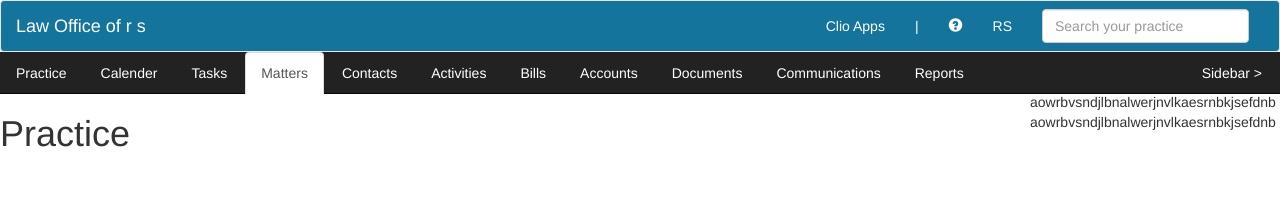
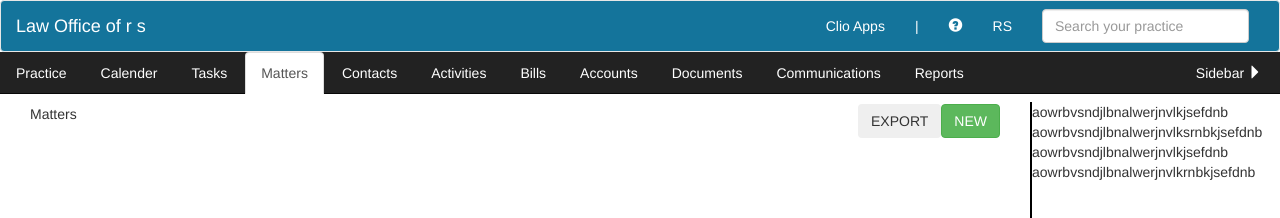
Before and after one commit to tanmayrajani/jpg2html, a plain HTML site: page index.html in a window 1280 px wide. Shown: the top 218 px of the page. Drawn offline with Linux system fonts and the light colour scheme.

Commit message:
started main division

```diff
--- a/css/simple-sidebar.css
+++ b/css/simple-sidebar.css
@@ -87,6 +87,43 @@
  	padding: 0px;
 }
 
+
+
+
+.navbar{
+  margin-bottom: 0px;
+}
+.navbar-default{
+  color: white;
+  background-color: #14749b;
+}
+.navbar-default .navbar-nav>li>a,.navbar-default .navbar-brand,.nav-tabs>li>a {
+  color: white;
+}
+.n3{
+  width: 100%;
+}
+#sidebar-wrapper{
+	z-index:1001;
+	border-left: 2px solid black;
+}
+.n3>li>a:hover {
+  color: wheat;
+  background-color: inherit;
+}
+#my-tab-content{
+	margin-right: 250px;
+}
+.just-for-toggle{
+	margin-right: 0px;
+}
+.row{
+	margin-left: 20px;
+	margin-right: 20px;
+	padding: 10px 10px;
+}
+
+
 @media(min-width:768px) {
     #wrapper {
 
@@ -98,6 +135,7 @@
 
     #sidebar-wrapper {
         width: 250px;
+		margin-top: 50px;
     }
 
     #wrapper.toggled #sidebar-wrapper {
--- a/index.html
+++ b/index.html
@@ -7,27 +7,6 @@
     <title>Bootstrap 101 Template</title>
     <link href="css/bootstrap.min.css" rel="stylesheet">
 	<link href="css/simple-sidebar.css" rel="stylesheet">
-
-	  <style>
-		  .navbar{
-			  margin-bottom: 0px;
-		  }
-		  .navbar-default{
-			  color: white;
-			  background-color: #14749b;
-		  }
-		  .navbar-default .navbar-nav>li>a,.navbar-default .navbar-brand,.nav-tabs>li>a {
-			  color: white;
-		  }
-		  .n3{
-			  z-index: 1001;
-			  width: 100%;
-		  }
-		  .n3>li>a:hover {
-			  color: wheat;
-			  background-color: inherit;
-		  }
-	  </style>
   </head>
   <body>
 	  <nav class="navbar n2 navbar-default">
@@ -66,10 +45,10 @@
 
         <!-- Sidebar -->
         <div id="sidebar-wrapper">
-			aowrbvsndjlbnalwerjnvlkaesrnbkjsefdnb<br>
-			aowrbvsndjlbnalwerjnvlkaesrnbkjsefdnb<br>
-			aowrbvsndjlbnalwerjnvlkaesrnbkjsefdnb<br>
-			aowrbvsndjlbnalwerjnvlkaesrnbkjsefdnb<br>
+			aowrbvsndjlbnalwerjnvlkjsefdnb<br>
+			aowrbvsndjlbnalwerjnvlksrnbkjsefdnb<br>
+			aowrbvsndjlbnalwerjnvlkjsefdnb<br>
+			aowrbvsndjlbnalwerjnvlkrnbkjsefdnb<br>
             <ul class="sidebar-nav">
 
 
@@ -83,7 +62,7 @@
 
 
 
-				<ul id="tabs" class="nav nav-tabs navbar-inverse n3" data-tabs="tabs">
+		<ul id="tabs" class="nav nav-tabs navbar-inverse n3" data-tabs="tabs">
 			<li><a href="#practice" data-toggle="tab">Practice</a></li>
 			<li><a href="#calender" data-toggle="tab">Calender</a></li>
 			<li><a href="#tasks" data-toggle="tab">Tasks</a></li>
@@ -95,10 +74,13 @@
 			<li><a href="#docunments" data-toggle="tab">Documents</a></li>
 			<li><a href="#communications" data-toggle="tab">Communications</a></li>
 			<li><a href="#reports" data-toggle="tab">Reports</a></li>
-			<li class="pull-right"><a href="#menu-toggle" id="menu-toggle">Sidebar ></a></li>
+			<li class="pull-right">
+				<a href="#menu-toggle" id="menu-toggle">
+					Sidebar <span class="glyphicon glyphicon-triangle-right" aria-hidden="true"></span>
+				</a></li>
 		</ul>
 	  	<div id="my-tab-content" class="tab-content">
-			<div class="tab-pane active" id="practice">
+			<div class="tab-pane" id="practice">
 				<h1>Practice</h1>
 			</div>
 			<div class="tab-pane" id="calender">
@@ -107,8 +89,19 @@
 			<div class="tab-pane" id="tasks">
 				<h1>Tasks</h1>
 			</div>
-			<div class="tab-pane" id="matters">
-				<h1>Matters</h1>
+			<div class="tab-pane active" id="matters">
+<!--		/////////////////////////////////////..Main Inner Shit begins..////////////////////////////////////////////////		-->
+				<div class="row">
+					<span class="pull-left">Matters</span>
+					<button type="button" class="btn btn-default pull-right btn-success">NEW</button>
+  					<button type="button" class="btn btn-disabled pull-right">EXPORT</button>
+				</div>
+
+
+
+
+
+<!--		////////////////////////////////////////////////////////////////////////////////////////////////		-->
 			</div>
 			<div class="tab-pane" id="contacts">
 				<h1>Contacts</h1>
@@ -134,16 +127,6 @@
 
 
 
-
-
-
-
-
-
-
-
-
-
             </div>
         </div>
         <!-- /#page-content-wrapper -->
@@ -159,29 +142,13 @@
 
 
 
-
-
-
-
-
-
-
-
-
-
-
-
-
-
-
-
-
     <script src="js/jquery.min.js"></script>
     <script src="js/bootstrap.min.js"></script>
 	<script>
     $("#menu-toggle").click(function(e) {
         e.preventDefault();
         $("#wrapper").toggleClass("toggled");
+		$("#my-tab-content").toggleClass("just-for-toggle");
     });
     </script>
   </body>
```
